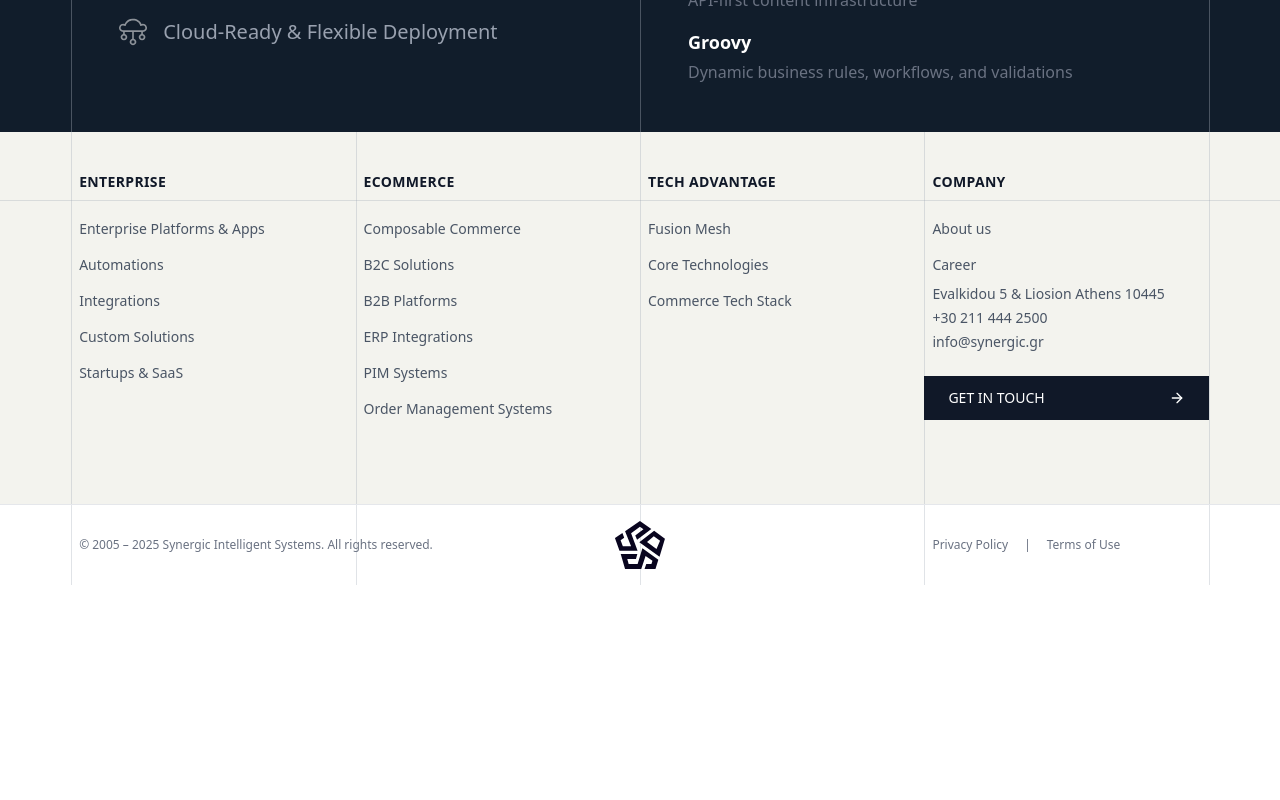
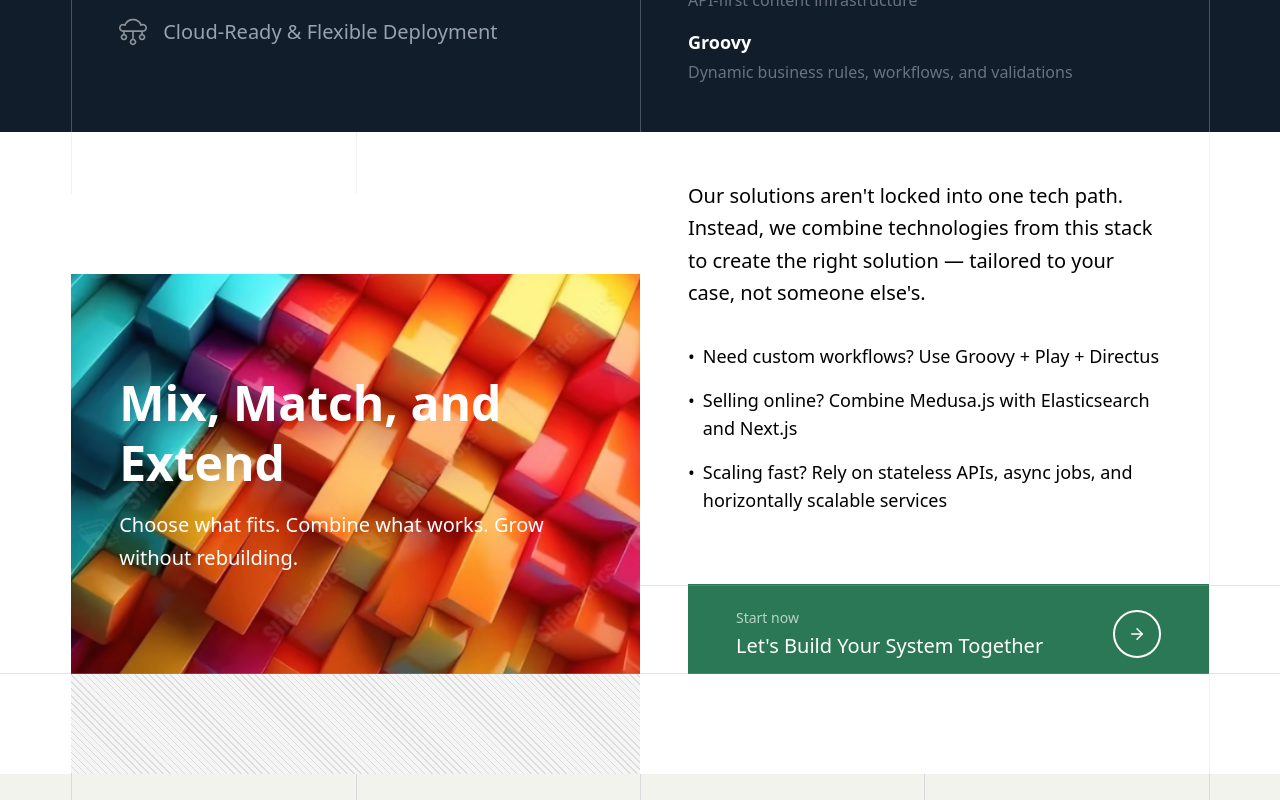
Before and after one commit to abdullah-fareed1/synergic, a Next.js app: page /tech-advantage in a window 1280 px wide. Shown: the part 1520-2320 px from the top of the page. Before the commit the page ends 2105 px from the top, so only its background shows below. Built offline with nearby package versions, Linux system fonts and the light colour scheme.

Commit message:
TechAdvantage: Added Mix Match Section

```diff
--- a/app/tech-advantage/page.tsx
+++ b/app/tech-advantage/page.tsx
@@ -1,12 +1,14 @@
 import Footer from "../components/Footer";
 import CoreTechnologiesSection from "./sections/CoreTechnologiesSection";
 import HeroSection from "./sections/HeroSection";
+import MixMatchSection from "./sections/MixMatchSection";
 
 export default function TechAdvantage() {
   return (
     <main className="min-h-screen bg-white">
       <HeroSection />
       <CoreTechnologiesSection />
+      <MixMatchSection />
       <Footer />
     </main>
   );
--- /dev/null
+++ b/app/tech-advantage/sections/MixMatchSection.tsx
@@ -0,0 +1,191 @@
+import { GridSection, GridContainer, GridCol } from "../../components/grid";
+
+const MixMatchSection = () => {
+  return (
+    <>
+      {/* Desktop */}
+      <GridSection
+        desktopOnly={true}
+        showLines={[true, true, true, true, true]}
+        bgColor=""
+        className="py-0 relative"
+      >
+        <GridContainer className="items-end">
+          <GridCol span="AB" className="flex flex-col">
+            <div className="h-20 bg-white"></div>
+
+            <div
+              className="relative flex items-center p-12 bg-white"
+              style={{
+                backgroundImage: "url(/images/mix-match.webp)",
+                backgroundSize: "cover",
+                backgroundPosition: "center",
+                backgroundRepeat: "no-repeat",
+                minHeight: "400px",
+              }}
+            >
+              <div className="max-w-md">
+                <h2 className="text-white text-5xl font-bold mb-4 leading-tight">
+                  Mix, Match, and Extend
+                </h2>
+                <p className="text-white text-xl leading-relaxed">
+                  Choose what fits. Combine what works. Grow without rebuilding.
+                </p>
+              </div>
+            </div>
+          </GridCol>
+          <GridCol span="CD" className="flex flex-col bg-white">
+            <div className="flex-1 px-12 py-12 flex flex-col justify-center">
+              <p className="text-black text-xl mb-8 leading-relaxed">
+                Our solutions aren't locked into one tech path. Instead, we
+                combine technologies from this stack to create the right
+                solution — tailored to your case, not someone else's.
+              </p>
+
+              <ul className="space-y-4 mb-8">
+                <li className="flex items-start">
+                  <span className="text-black mr-2 text-lg">•</span>
+                  <span className="text-black text-lg">
+                    Need custom workflows? Use Groovy + Play + Directus
+                  </span>
+                </li>
+                <li className="flex items-start">
+                  <span className="text-black mr-2 text-lg">•</span>
+                  <span className="text-black text-lg">
+                    Selling online? Combine Medusa.js with Elasticsearch and
+                    Next.js
+                  </span>
+                </li>
+                <li className="flex items-start">
+                  <span className="text-black mr-2 text-lg">•</span>
+                  <span className="text-black text-lg">
+                    Scaling fast? Rely on stateless APIs, async jobs, and
+                    horizontally scalable services
+                  </span>
+                </li>
+              </ul>
+            </div>
+
+            <div
+              className="absolute h-px z-30"
+              style={{
+                backgroundColor: "rgb(156, 163, 175)",
+                opacity: 0.3,
+                bottom: "5.5rem",
+                left: 0,
+                right: "-100vw",
+                width: "200vw",
+              }}
+            ></div>
+            <div className="pl-12 h-20 flex items-center">
+              <div className="relative overflow-hidden bg-[#2B7856] cursor-pointer w-full">
+                <div className="flex items-center justify-between px-12 py-6">
+                  <div className="flex flex-col">
+                    <span className="text-[#B8D4C8] text-sm mb-1">
+                      Start now
+                    </span>
+                    <span className="text-white text-xl">
+                      Let's Build Your System Together
+                    </span>
+                  </div>
+                  <div className="w-12 h-12 rounded-full border-2 border-white flex items-center justify-center shrink-0 ml-4">
+                    <svg
+                      width="18"
+                      height="18"
+                      viewBox="0 0 24 24"
+                      fill="none"
+                      stroke="white"
+                      strokeWidth="2"
+                      strokeLinecap="round"
+                      strokeLinejoin="round"
+                    >
+                      <line x1="5" y1="12" x2="19" y2="12"></line>
+                      <polyline points="12 5 19 12 12 19"></polyline>
+                    </svg>
+                  </div>
+                </div>
+              </div>
+            </div>
+          </GridCol>
+        </GridContainer>
+        <GridContainer>
+          <div
+            className="absolute left-0 right-0 w-full h-px z-30"
+            style={{
+              backgroundColor: "rgb(156, 163, 175)",
+              opacity: 0.3,
+              bottom: "6.2rem",
+            }}
+          ></div>
+          <GridCol span="AB" className="flex flex-col bg-white">
+            <div
+              className="h-25"
+              style={{
+                background: "#f5f5f5",
+                backgroundImage:
+                  "repeating-linear-gradient(45deg, rgba(0, 0, 0, 0.1) 0px, rgba(0, 0, 0, 0.1) 1px, transparent 1px, transparent 5px)",
+              }}
+            ></div>
+          </GridCol>
+          <GridCol span="CD" className="flex flex-col bg-white">
+            <div className="h-25 bg-white"></div>
+          </GridCol>
+        </GridContainer>
+      </GridSection>
+
+      {/* Mobile */}
+      <section className="lg:hidden px-4 pt-6">
+        <div
+          className="relative min-h-80 flex items-center p-6 rounded-lg"
+          style={{
+            backgroundImage: "url(/images/mix-match.webp)",
+            backgroundSize: "cover",
+            backgroundPosition: "center",
+          }}
+        >
+          <div>
+            <h2 className="text-white text-4xl font-bold mb-4 leading-tight">
+              Mix, Match, and Extend
+            </h2>
+            <p className="text-white text-xl leading-relaxed">
+              Choose what fits. Combine what works. Grow without rebuilding.
+            </p>
+          </div>
+        </div>
+
+        {/* Content section */}
+        <div className="p-6">
+          <p className="text-black text-lg mb-6 leading-relaxed">
+            Our solutions aren't locked into one tech path. Instead, we combine
+            technologies from this stack to create the right solution tailored
+            to your case, not someone else's.
+          </p>
+
+          <ul className="space-y-3">
+            <li className="flex items-start">
+              <span className="text-black mr-2 text-base">•</span>
+              <span className="text-black text-base">
+                Need custom workflows? Use Groovy + Play + Directus
+              </span>
+            </li>
+            <li className="flex items-start">
+              <span className="text-black mr-2 text-base">•</span>
+              <span className="text-black text-base">
+                Selling online? Combine Medusa.js with Elasticsearch and Next.js
+              </span>
+            </li>
+            <li className="flex items-start">
+              <span className="text-black mr-2 text-base">•</span>
+              <span className="text-black text-base">
+                Scaling fast? Rely on stateless APIs, async jobs, and
+                horizontally scalable services
+              </span>
+            </li>
+          </ul>
+        </div>
+      </section>
+    </>
+  );
+};
+
+export default MixMatchSection;
```
Also changed, not shown: public/images/mix-match.webp (added).
